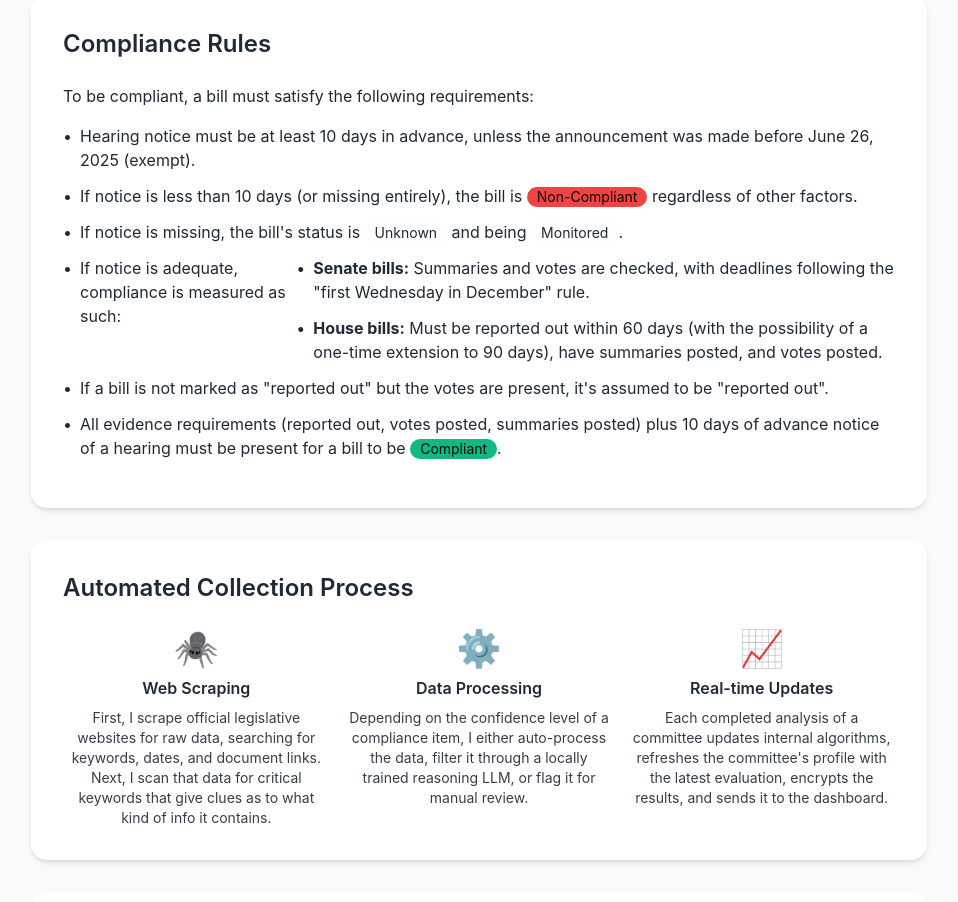
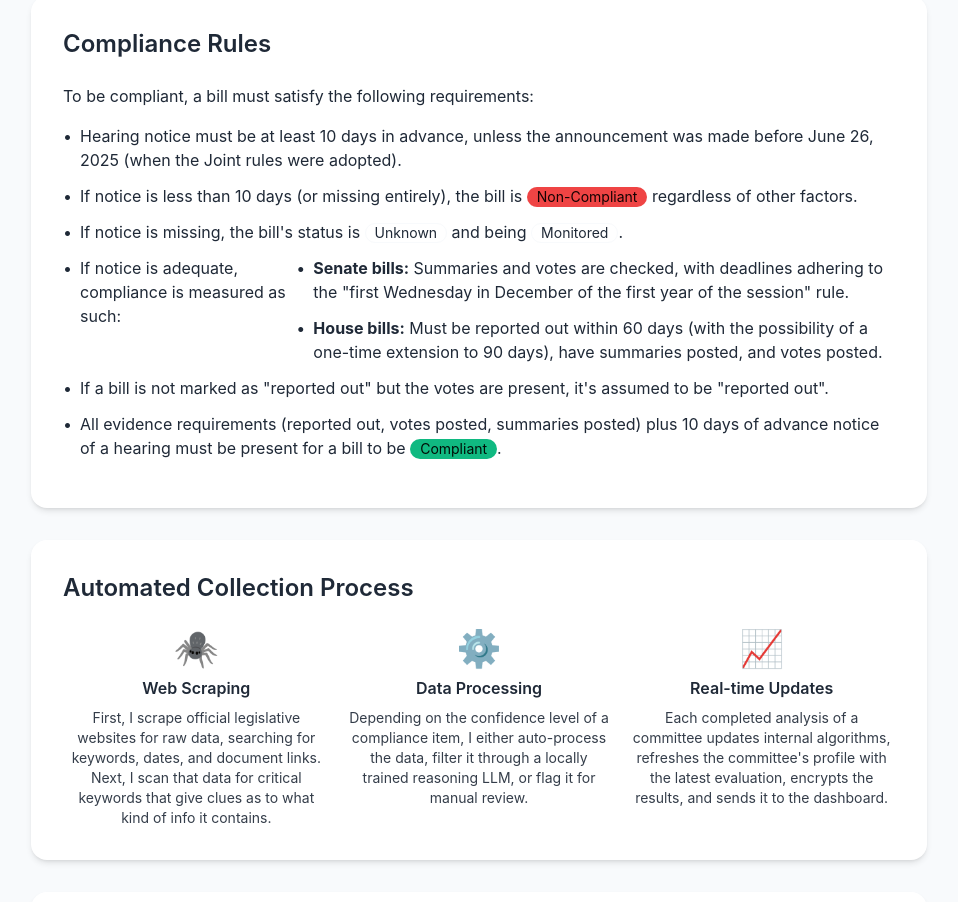
Before and after one commit to arbowl/beacon-hill-tracker, a React (Vite) app in the folder frontend/: page /about in a window 1280 px wide. Shown: the part 1540-2442 px from the top of the page, without its empty margins (161-1119 px from the left). Built offline with nearby package versions, Linux system fonts and the light colour scheme.

Commit message:
Tweak rules

```diff
--- a/frontend/src/pages/AboutPage.tsx
+++ b/frontend/src/pages/AboutPage.tsx
@@ -107,7 +107,7 @@ const AboutPage = () => {
             <ul className="space-y-3 text-base-content/80 mt-4">
               <li className="flex items-start">
                 <span className="text-primary mr-2">•</span>
-                <span>Hearing notice must be at least 10 days in advance, unless the announcement was made before June 26, 2025 (exempt).</span>
+                <span>Hearing notice must be at least 10 days in advance, unless the announcement was made before June 26, 2025 (when the Joint rules were adopted).</span>
               </li>
               <li className="flex items-start">
                 <span className="text-primary mr-2">•</span>
@@ -125,7 +125,7 @@ const AboutPage = () => {
                 <ul className="space-y-3 text-base-content/80">
                   <li className="flex items-start">
                     <span className="text-primary mr-2">•</span>
-                    <span><strong>Senate bills:</strong> Summaries and votes are checked, with deadlines following the "first Wednesday in December" rule.</span>
+                    <span><strong>Senate bills:</strong> Summaries and votes are checked, with deadlines adhering to the "first Wednesday in December of the first year of the session" rule.</span>
                   </li>
                   <li className="flex items-start">
                     <span className="text-primary mr-2">•</span>
```
